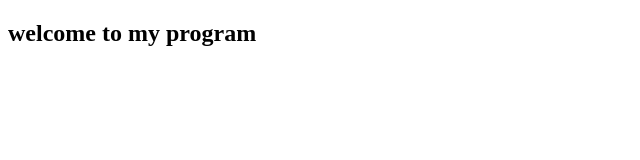
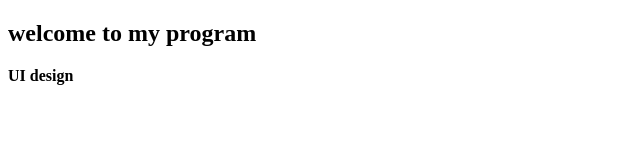
Before and after one commit to Namo2551/yss42, a plain HTML site: page index.html in a window 1280 px wide. Shown: the full height of the page, 0-640 px from the left. Drawn offline with Linux system fonts and the light colour scheme.

Commit message:
added ui design text

```diff
--- a/index.html
+++ b/index.html
@@ -5,4 +5,5 @@
 </head>
 <body>
 	<h2>welcome to my program</h2>
+	<b>UI design</b>
 </body>
```
